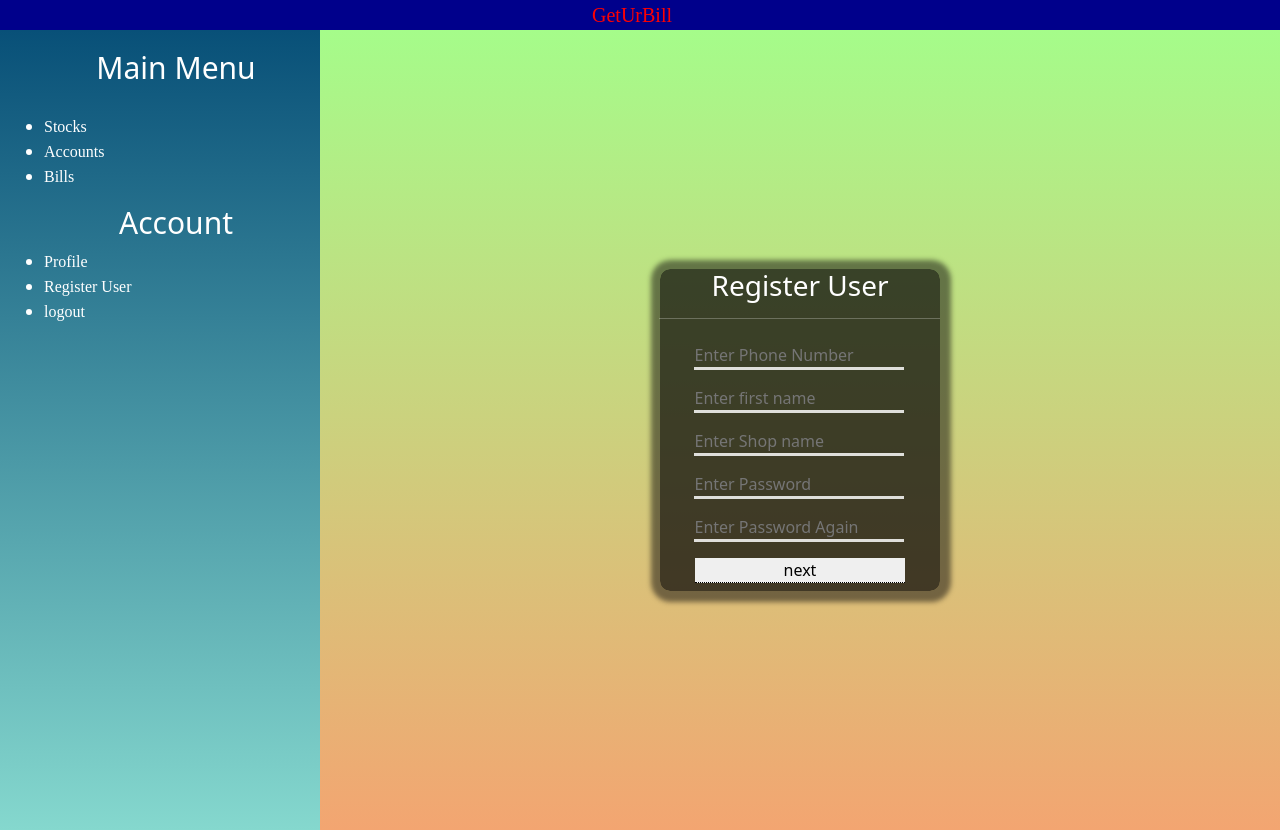
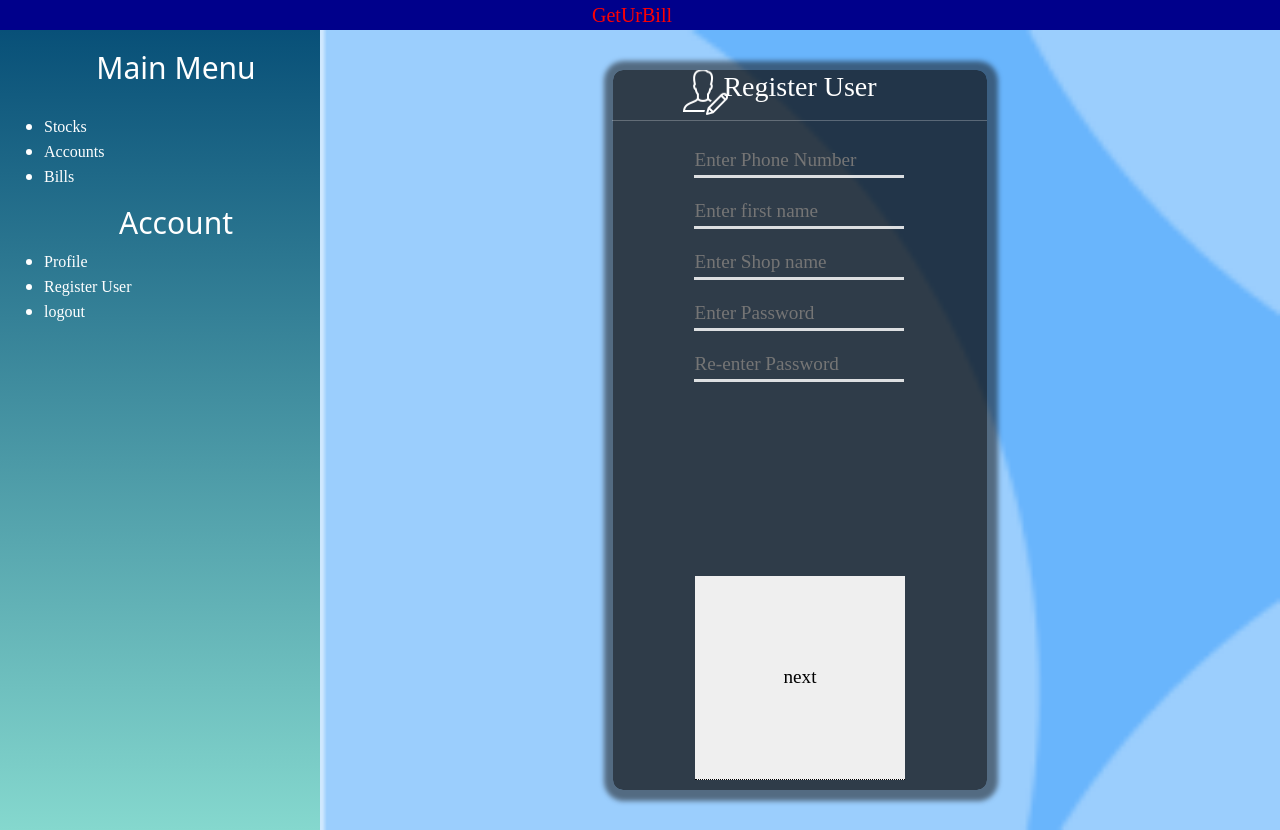
Before and after one commit to Gourav5015/getUrBill, a Django app: page /register/ in a window 1280 px wide. Run offline with Django 3.2, Linux system fonts and the light colour scheme; a user stored in the database is signed in; parts of the project's set-up code (start-up, migrations or seed data) failed here and were passed over.

Commit message:
register

```diff
--- a/management/GetUrBill/static/register.css
+++ b/management/GetUrBill/static/register.css
@@ -5,19 +5,28 @@
     flex-direction: column;
     flex-wrap: wrap;
     align-items: center;
-    background-image: linear-gradient(rgb(165, 252, 138),rgb(243, 165, 113));
+    background-image: url('registration.png');
+    background-repeat: none;
+    background-size: cover;
 }
 .form-group{
     display: flex;
-    width:30% !important;
-    justify-content: space-between;
-    align-items: center;
+    flex-wrap: wrap;
+    width: 40% !important;
     background-color: rgba(7, 6, 6, 0.726);
-    flex-wrap: wrap;
     border-radius: 10px;
     box-shadow:1px 1px 5px 10px rgba(15, 14, 14, 0.514);
-
-
+    height: 90%;
+    font-size: larger;
+    font-family: 'Times New Roman';
+    word-spacing: 10%;
+    font-weight: bold;
+}
+.input-group{
+    background-image: url('register.png');
+    background-repeat: no-repeat;
+    background-position-x: 20%;
+    background-position-y: -2%;
 }
 .form-group button{
     margin: .5em auto;
--- a/management/templates/register.html
+++ b/management/templates/register.html
@@ -24,14 +24,14 @@
                 {% endif %}
             </div>
       <input type="text" name="phone number" id="phonenumber" reuired placeholder="Enter Phone Number">
-
     <input type="text" name="first name" id="first name" required placeholder='Enter first name'>
     <input type="text" name="shop name" id="shop name" required placeholder='Enter Shop name'>
     <input type="password" name="password1" id="password1" required placeholder='Enter Password'>
-    <input type="password" name="password2" id="password2"required placeholder='Enter Password Again'>
+    <input type="password" name="password2" id="password2"required placeholder='Re-enter Password'>
 
     </div>
     <div class="staffpass" id="staffpass">
+        <h3>Confirm Your Staff Password</h3>
     <input type="password" name="password" id="passworduser"required placeholder='Enter Your Password '>
     <input type="submit" value="submit">
 
```
Also changed, not shown: management/GetUrBill/static/register.png (added), management/GetUrBill/static/registration.png (added), management/db.sqlite3.
